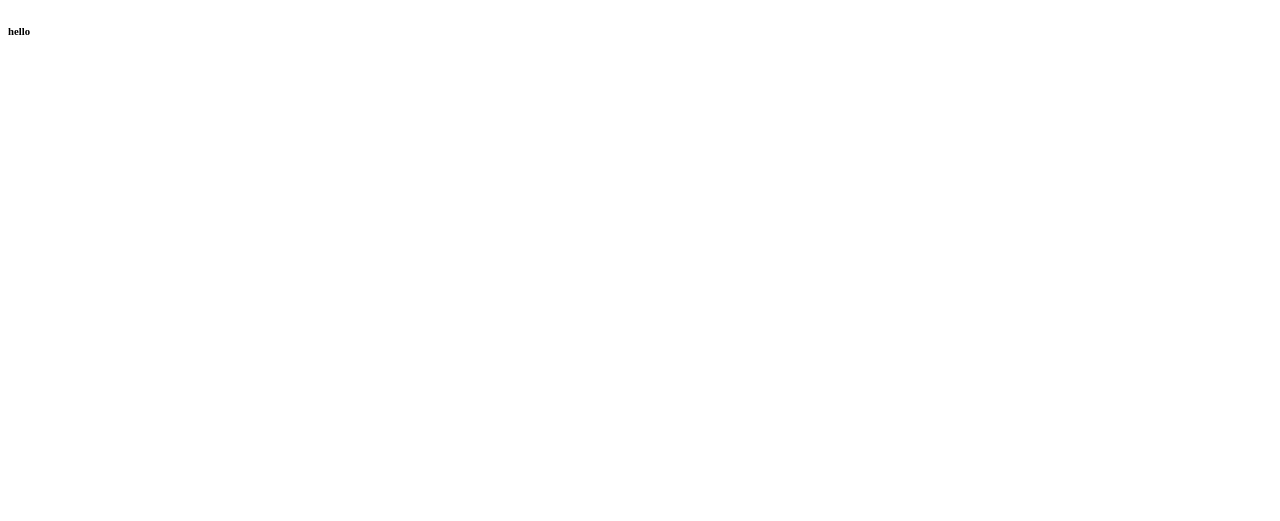
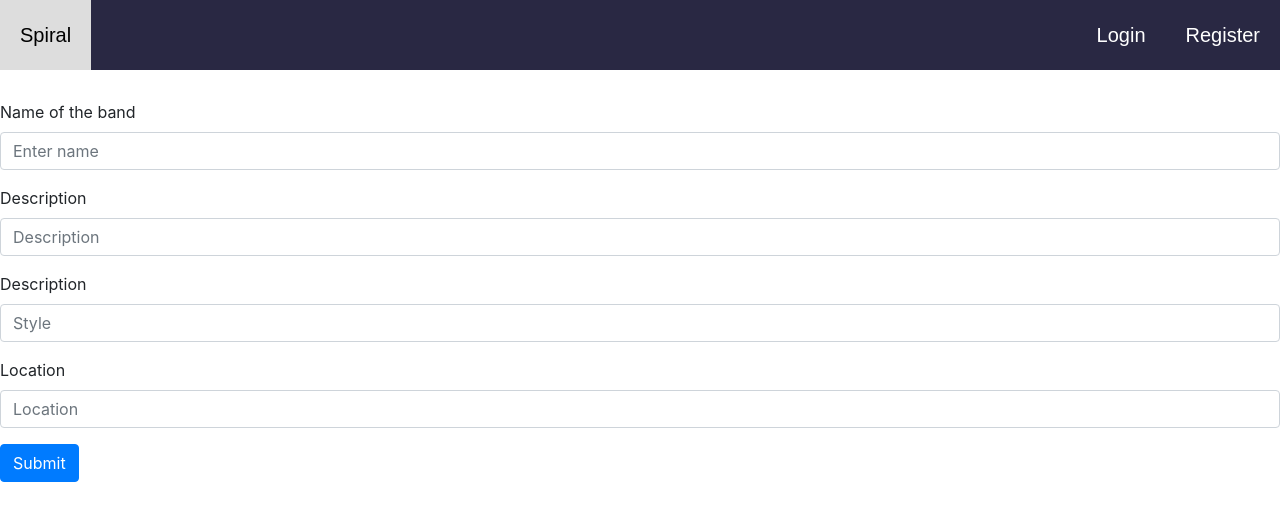
Before and after one commit to matheus8998/Spiral, a Django app: page /bands/create in a window 1280 px wide. Before the commit the part shown is almost empty. Shown: the top 521 px of the page. Run offline with Django 3.2, Linux system fonts and the light colour scheme; some libraries are stand-ins or nearby versions.

Commit message:
Criado página de criação de bandas

```diff
--- a/bands/views.py
+++ b/bands/views.py
@@ -1,5 +1,18 @@
-from django.shortcuts import render
+from django.shortcuts import render, redirect
+from .models import Band
 
 # Create your views here.
 def create(request):
+    if request.method == "POST":
+        name = request.POST['name']
+        description = request.POST['description']
+        style = request.POST['style']
+        location = request.POST['location']
+
+        ins = Band(name=name, description=description,
+                style=style, location=location)
+        ins.save()
+        return redirect('dashboard')
+
+
     return render(request, 'band/create.html')
--- a/templates/band/create.html
+++ b/templates/band/create.html
@@ -1,12 +1,32 @@
-<!DOCTYPE html>
-<html lang="en">
-<head>
-    <meta charset="UTF-8">
-    <meta http-equiv="X-UA-Compatible" content="IE=edge">
-    <meta name="viewport" content="width=device-width, initial-scale=1.0">
-    <title>Document</title>
-</head>
-<body>
-    <h6>hello</h6>
-</body>
+{% extends 'base.html' %}
+{% load static %}
+{% block content %}
+
+    {% include 'partials/_navbar.html' %}
+    {% include 'partials/_messages.html' %}
+
+    <form action="{% url 'create' %}" method="post">
+        {% csrf_token %}
+        <div class="form-group">
+          <label for="name">Name of the band</label>
+          <input type="text" class="form-control" id="name" name="name" placeholder="Enter name">
+        </div>
+        <div class="form-group">
+          <label for="description">Description</label>
+          <input type="text" class="form-control" id="description" name="description" placeholder="Description">
+        </div>
+        <div class="form-group">
+            <label for="Style">Description</label>
+            <input type="text" class="form-control" id="style" name="style" placeholder="Style">
+        </div>
+        <div class="form-group">
+            <label for="location">Location</label>
+            <input type="text" class="form-control" id="location" name="location" placeholder="Location">
+        </div>
+        <button type="submit" class="btn btn-primary">Submit</button>
+    </form>
+
+    </body>
 </html>
+
+{% endblock %}
```
